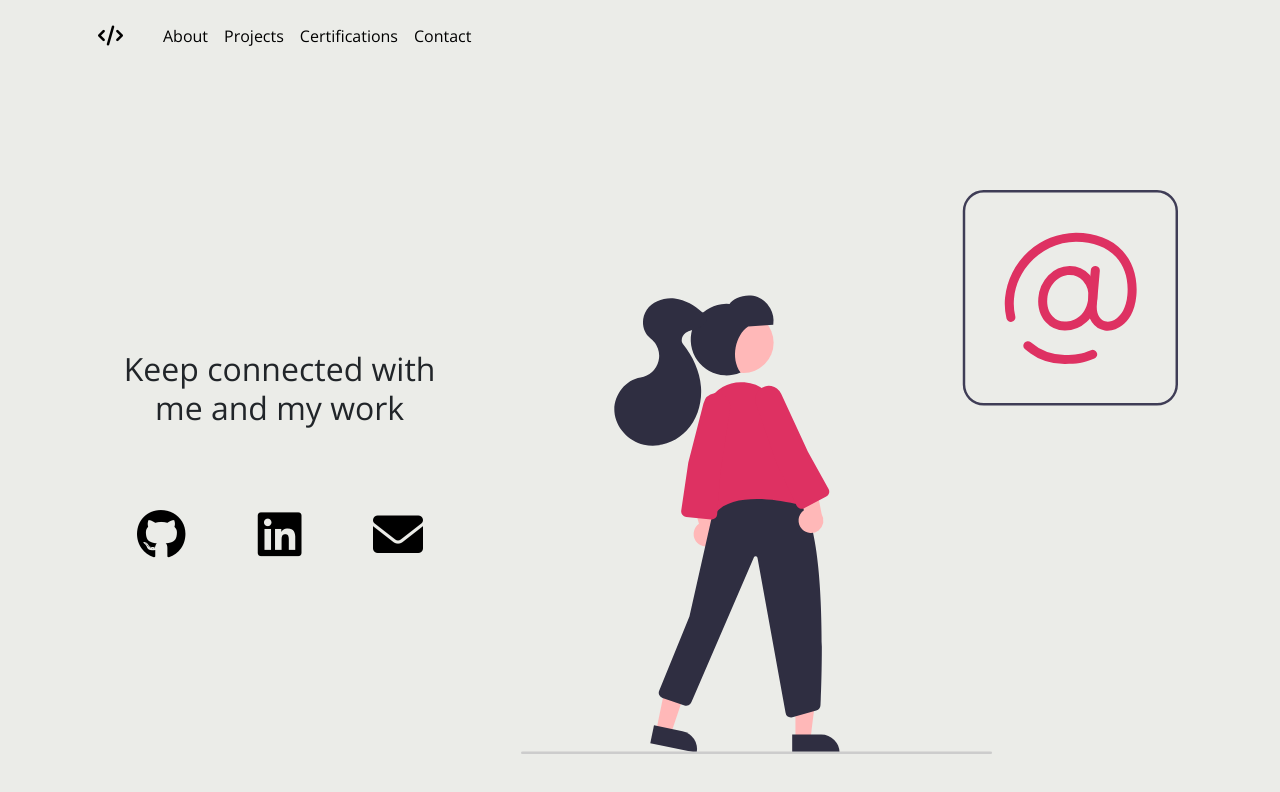
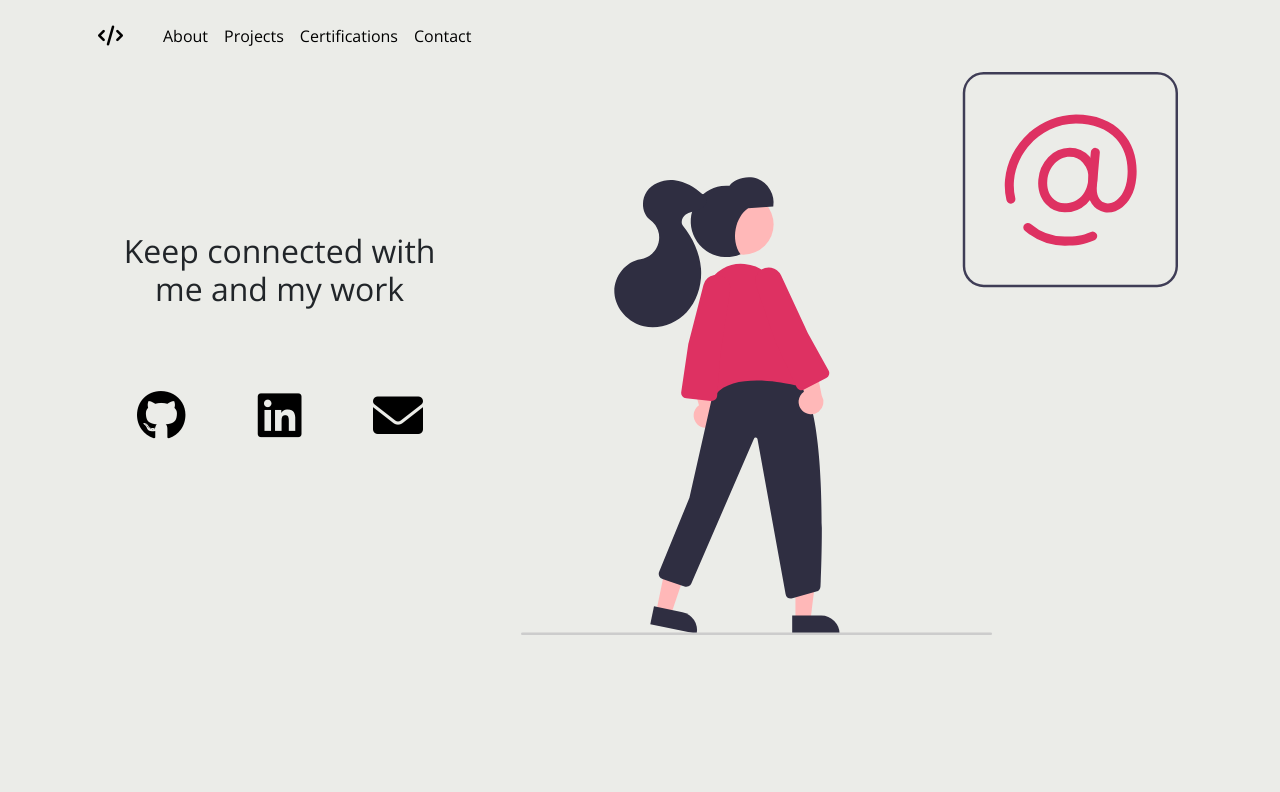
Before and after one commit to daniellenasc/portfolio, a React (Create React App) app: page /contact in a window 1280 px wide. Shown: the top 792 px of the page. Built offline with nearby package versions, Linux system fonts and the light colour scheme.

Commit message:
fix fade

```diff
--- a/src/pages/About/About.js
+++ b/src/pages/About/About.js
@@ -1,4 +1,5 @@
 import { Container } from "react-bootstrap";
+import Fade from "react-reveal";
 import profile from "../../assets/Images/profile.jpg";
 import "./About.css";
 
@@ -73,7 +74,9 @@ export function About() {
             </p>
           </section>
           <section>
-            <img className="about-image" src={profile} alt="Me" />
+            <Fade>
+              <img className="about-image" src={profile} alt="Me" />
+            </Fade>
           </section>
         </div>
       </div>
--- a/src/pages/Contact/Contact.css
+++ b/src/pages/Contact/Contact.css
@@ -1,5 +1,5 @@
 .contact-main-content {
-  min-height: 100vh;
+  max-height: 100vh;
   position: relative;
   display: grid;
   grid-template-columns: 1fr 2fr;
--- a/src/pages/Contact/Contact.js
+++ b/src/pages/Contact/Contact.js
@@ -46,7 +46,7 @@ export function Contact() {
           </div>
         </div>
         <div className="contact-img">
-          <Fade right>
+          <Fade>
             <img src={ContactImg} alt="contact-img" />
           </Fade>
         </div>
```
